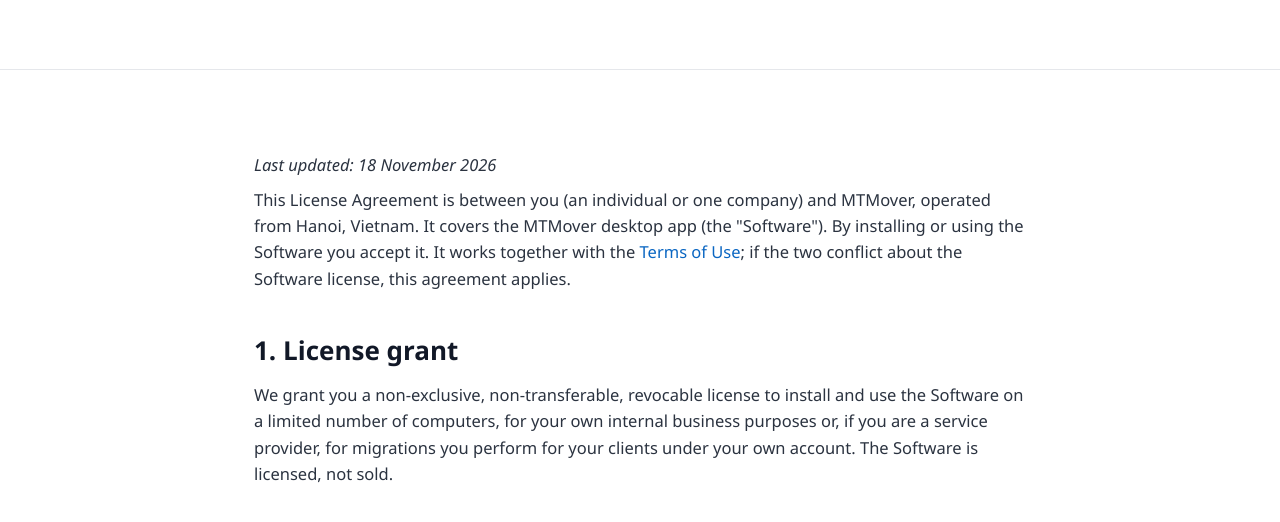
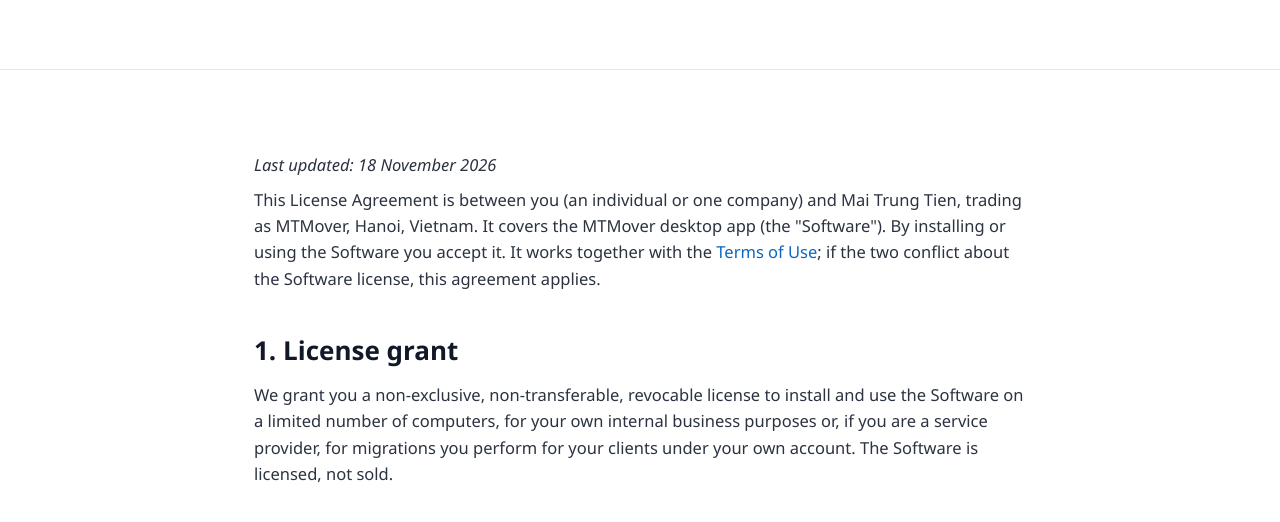
Before and after one commit to Tiendz98/mtmover-site, a plain HTML site: page eula.html in a window 1280 px wide. Shown: the part 263-785 px from the top of the page. Drawn offline with Linux system fonts and the light colour scheme.

Commit message:
S16: seller legal name in the legal pages

```diff
--- a/eula.html
+++ b/eula.html
@@ -21,7 +21,7 @@
 <section><div class="wrap prose">
 <p><i>Last updated: 18 November 2026</i></p>
 
-<p>This License Agreement is between you (an individual or one company) and MTMover, operated from Hanoi, Vietnam. It covers the MTMover desktop app (the "Software"). By installing or using the Software you accept it. It works together with the <a href="/terms.html">Terms of Use</a>; if the two conflict about the Software license, this agreement applies.</p>
+<p>This License Agreement is between you (an individual or one company) and Mai Trung Tien, trading as MTMover, Hanoi, Vietnam. It covers the MTMover desktop app (the "Software"). By installing or using the Software you accept it. It works together with the <a href="/terms.html">Terms of Use</a>; if the two conflict about the Software license, this agreement applies.</p>
 
 <h2>1. License grant</h2>
 <p>We grant you a non-exclusive, non-transferable, revocable license to install and use the Software on a limited number of computers, for your own internal business purposes or, if you are a service provider, for migrations you perform for your clients under your own account. The Software is licensed, not sold.</p>
@@ -73,7 +73,7 @@
 <p>This agreement is governed by the laws of Vietnam, with the same dispute process as in the Terms of Use.</p>
 
 <h2>12. Contact</h2>
-<p>MTMover, operated from Hanoi, Vietnam<br><a href="mailto:contact@mtmover.tech">contact@mtmover.tech</a></p>
+<p>Mai Trung Tien, trading as MTMover, Hanoi, Vietnam<br><a href="mailto:contact@mtmover.tech">contact@mtmover.tech</a></p>
 
 </div></section>
 <footer><div class="wrap">
```
Also changed, not shown: privacy.html (+2 -2 lines), refund.html (+1 -1 lines), terms.html (+2 -2 lines).
